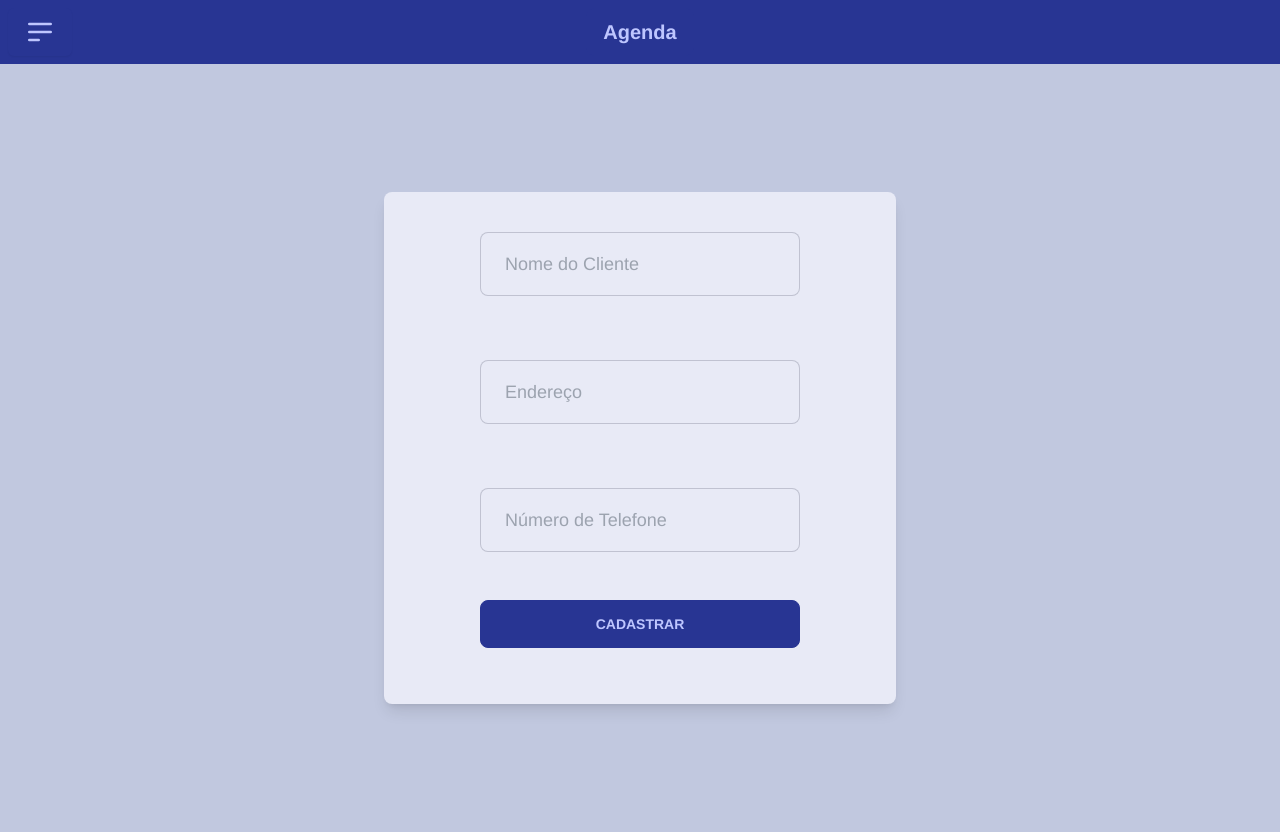
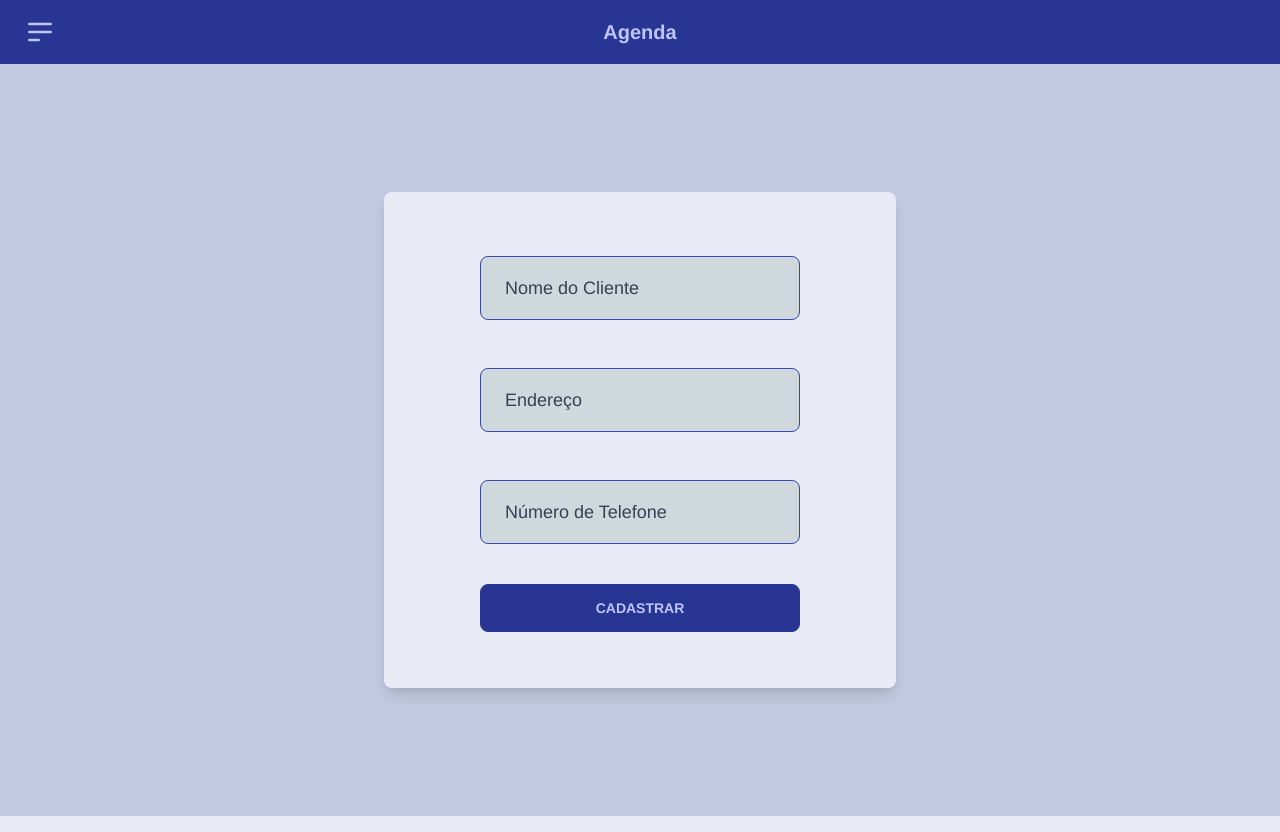
Before and after one commit to LeonardoBeluzi/hairdresser-project, a Vue app: page /ClientRegister in a window 1280 px wide. Built offline with nearby package versions, Linux system fonts and the light colour scheme.

Commit message:
add colors to text input

```diff
--- a/src/components/inputs/Text.vue
+++ b/src/components/inputs/Text.vue
@@ -1,40 +1,34 @@
 <script setup lang="ts">
-import { defineComponent } from 'vue'
-import { ref } from 'vue'
-import { useRouter } from 'vue-router'
+import { defineComponent } from "vue";
+import { ref } from "vue";
+import { useRouter } from "vue-router";
 </script>
 
 <template>
-  <div class="form-control w-full max-w-xs py-6">
-    <label class="label">
-
-    </label>
+  <div class="form-control w-full max-w-xs py-4 mt-8">
+    <label class="label"> </label>
     <input
       type="text"
       placeholder="Nome do Cliente"
-      class="input input-lg input-bordered w-full max-w-xs"
+      class="input input-lg input-bordered w-full max-w-xs bg-neutral input-secondary placeholder-gray-700"
     />
   </div>
 
-  <div class="form-control w-full max-w-xs py-6">
-    <label class="label">
-
-    </label>
+  <div class="form-control w-full max-w-xs py-4">
+    <label class="label"> </label>
     <input
       type="text"
       placeholder="Endereço"
-      class="input input-lg input-bordered w-full max-w-xs"
+      class="input input-lg input-bordered w-full max-w-xs bg-neutral input-secondary placeholder-gray-700"
     />
   </div>
 
-  <div class="form-control w-full max-w-xs py-6">
-    <label class="label">
-
-    </label>
+  <div class="form-control w-full max-w-xs py-4">
+    <label class="label"> </label>
     <input
       type="text"
       placeholder="Número de Telefone"
-      class="input input-lg input-bordered w-full max-w-xs"
+      class="input input-lg input-bordered w-full max-w-xs bg-neutral input-secondary placeholder-gray-700"
     />
   </div>
 </template>
```
